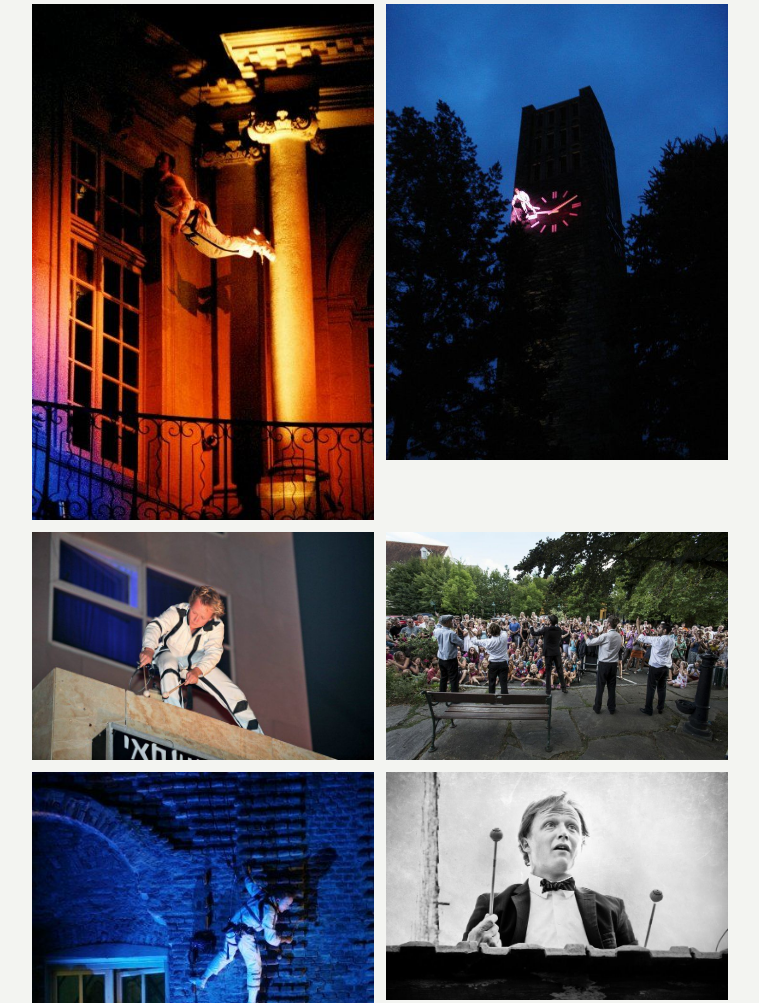
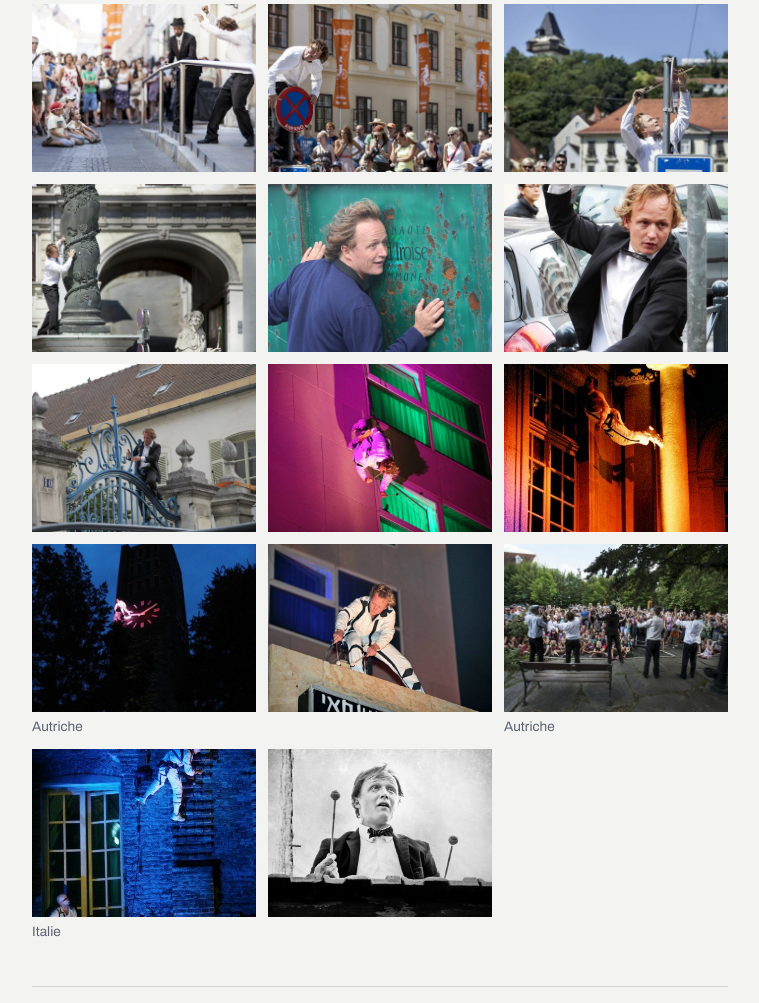
Before and after one commit to damboutonnet-sys/damienboutonnet, a plain HTML site: page theatre.html in a window 1280 px wide. Shown: the part 1473-2476 px from the top of the page, without its empty margins (260-1019 px from the left). Drawn offline with Linux system fonts and the light colour scheme.

Commit message:
Arts de la rue : nouvelles photos et lieux
Co-Authored-By: Claude Opus 5.5 <noreply@anthropic.com>
Claude-Session: https://claude.ai/code/session_01KkxsqQZaxfDMYjhbc1fMEW

```diff
--- a/style.css
+++ b/style.css
@@ -205,3 +205,11 @@ footer p { margin: 0; }
 .project { margin-top: 1.75rem; max-width: 38rem; }
 .project h3 { margin: 0 0 0.4rem; }
 .project p { margin: 0 0 0.6rem; }
+
+
+
+.gallery-natural figcaption { margin-top: 0.25rem; font-size: 0.85rem; color: var(--soft); }
+@media (min-width: 46rem) {
+  .gallery-natural.three { grid-template-columns: repeat(3, 1fr); }
+}
+.gallery-natural.three figure:not(.wide) img { aspect-ratio: 4 / 3; object-fit: cover; }
--- a/theatre.html
+++ b/theatre.html
@@ -32,13 +32,21 @@
   <ul class="timeline">
     <li><span class="when">depuis 2003</span><div class="what"><strong><a href="https://www.decorsonore.org/creations/urbaphonix/">Décor Sonore</a>, Paris</strong><p>Comédien, musicien percussionniste et acrobate dans les créations du compositeur Michel Risse, <a href="https://www.decorsonore.org/creations/urbaphonix/">Urbaphonix</a> et <a href="https://www.decorsonore.org/creations/instrument-monument/">Instrument | Monument</a>. Compagnie d'art sonore en espace public conventionnée par la DRAC Île-de-France, en tournée en Europe, en Chine, au Mexique, en Égypte et en Israël.</p></div></li>
   </ul>
-  <div class="gallery-natural">
-    <figure class="wide"><img src="img/ds-urbaphonix-rue.jpg" alt="Urbaphonix : Damien Boutonnet joue d'une rambarde devant le public, dans la rue." loading="lazy"></figure>
+  <div class="gallery-natural three">
+    <figure class="wide"><img src="img/ds-statue.jpg" alt="Damien Boutonnet perché sur une statue de bronze, mailloche à la main, en noir et blanc." loading="lazy"></figure>
+    <figure><img src="img/ds-urbaphonix-rue.jpg" alt="Urbaphonix : Damien Boutonnet joue d'une rambarde devant le public, dans la rue." loading="lazy"></figure>
+    <figure><img src="img/ds-panneau.jpg" alt="Urbaphonix : Damien Boutonnet joue d'un panneau de signalisation devant le public." loading="lazy"></figure>
+    <figure><img src="img/ds-poteau.jpg" alt="Urbaphonix : Damien Boutonnet frotte un panneau de signalisation avec un archet." loading="lazy"></figure>
+    <figure><img src="img/ds-colonne.jpg" alt="Urbaphonix : Damien Boutonnet joue d'une colonne sculptée de fontaine." loading="lazy"></figure>
+    <figure><img src="img/ds-conteneur.jpg" alt="Damien Boutonnet, l'oreille collée contre un conteneur métallique." loading="lazy"></figure>
+    <figure><img src="img/ds-geste.jpg" alt="Urbaphonix : Damien Boutonnet dans la rue, bras levé." loading="lazy"></figure>
+    <figure><img src="img/ds-portail.jpg" alt="Urbaphonix : Damien Boutonnet grimpé sur un portail en fer forgé." loading="lazy"></figure>
+    <figure><img src="img/ds-facade-rose.jpg" alt="Instrument | Monument : Damien Boutonnet suspendu tête en bas contre une façade éclairée en rose." loading="lazy"></figure>
     <figure><img src="img/ds-instrument-facade.jpg" alt="Instrument | Monument : Damien Boutonnet suspendu contre une façade éclairée, la nuit." loading="lazy"></figure>
-    <figure><img src="img/ds-instrument-horloge.jpg" alt="Instrument | Monument : un performeur sur le cadran lumineux d'une tour, la nuit." loading="lazy"></figure>
+    <figure><img src="img/ds-instrument-horloge.jpg" alt="Instrument | Monument : un performeur sur le cadran lumineux d'une tour, la nuit." loading="lazy"><figcaption>Autriche</figcaption></figure>
     <figure><img src="img/ds-instrument-toit.jpg" alt="Instrument | Monument : Damien Boutonnet frappe le rebord d'un toit avec des mailloches." loading="lazy"></figure>
-    <figure><img src="img/ds-urbaphonix-public.jpg" alt="Urbaphonix : les cinq performeurs saluent le public sur une place." loading="lazy"></figure>
-    <figure><img src="img/ds-instrument-briques.jpg" alt="Instrument | Monument : Damien Boutonnet suspendu sur un mur de briques, éclairé en bleu." loading="lazy"></figure>
+    <figure><img src="img/ds-urbaphonix-public.jpg" alt="Urbaphonix : les cinq performeurs saluent le public sur une place." loading="lazy"><figcaption>Autriche</figcaption></figure>
+    <figure><img src="img/ds-instrument-briques.jpg" alt="Instrument | Monument : Damien Boutonnet suspendu sur un mur de briques, éclairé en bleu." loading="lazy"><figcaption>Italie</figcaption></figure>
     <figure><img src="img/ds-urbaphonix-mailloches.jpg" alt="Urbaphonix : Damien Boutonnet en nœud papillon, mailloches à la main." loading="lazy"></figure>
   </div>
 </section>
```
Also changed, not shown: img/ds-colonne.jpg (added), img/ds-conteneur.jpg (added), img/ds-facade-rose.jpg (added), img/ds-geste.jpg (added), img/ds-panneau.jpg (added), img/ds-portail.jpg (added), img/ds-poteau.jpg (added), img/ds-statue.jpg (added).
